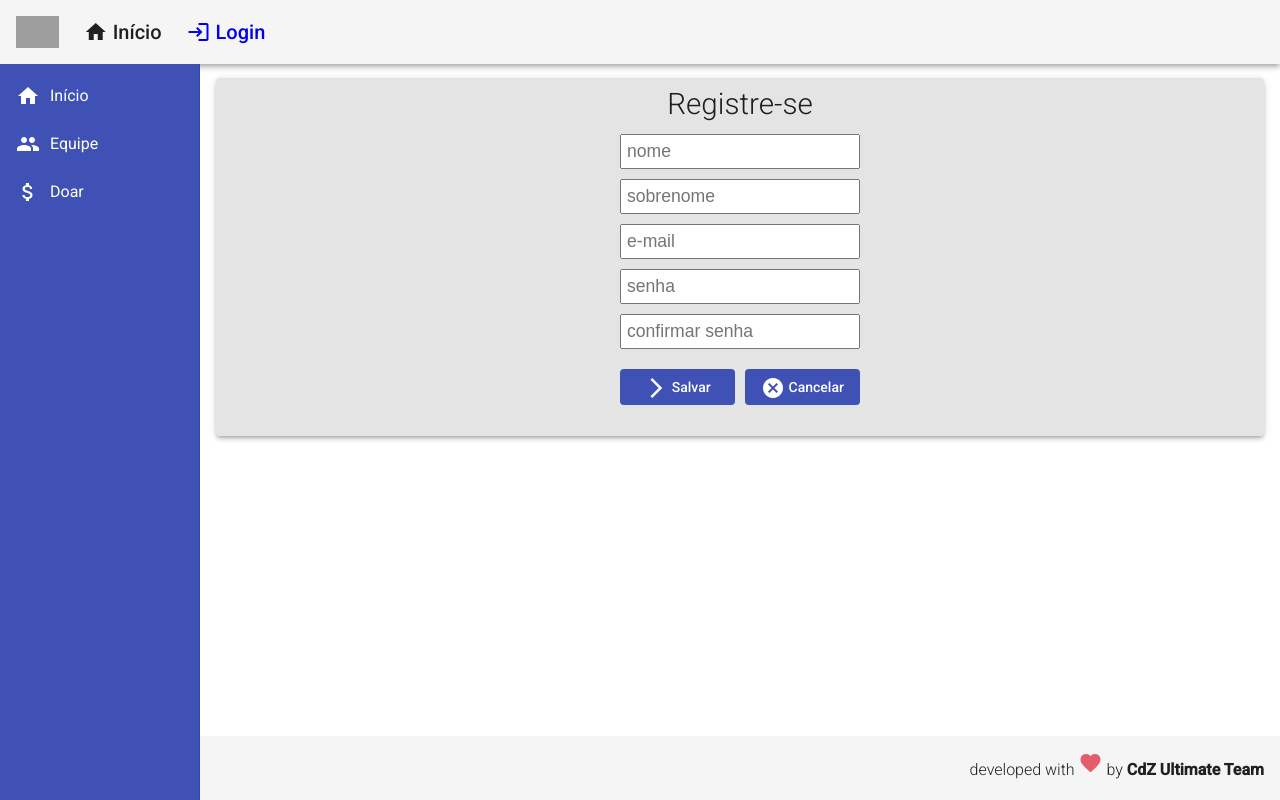
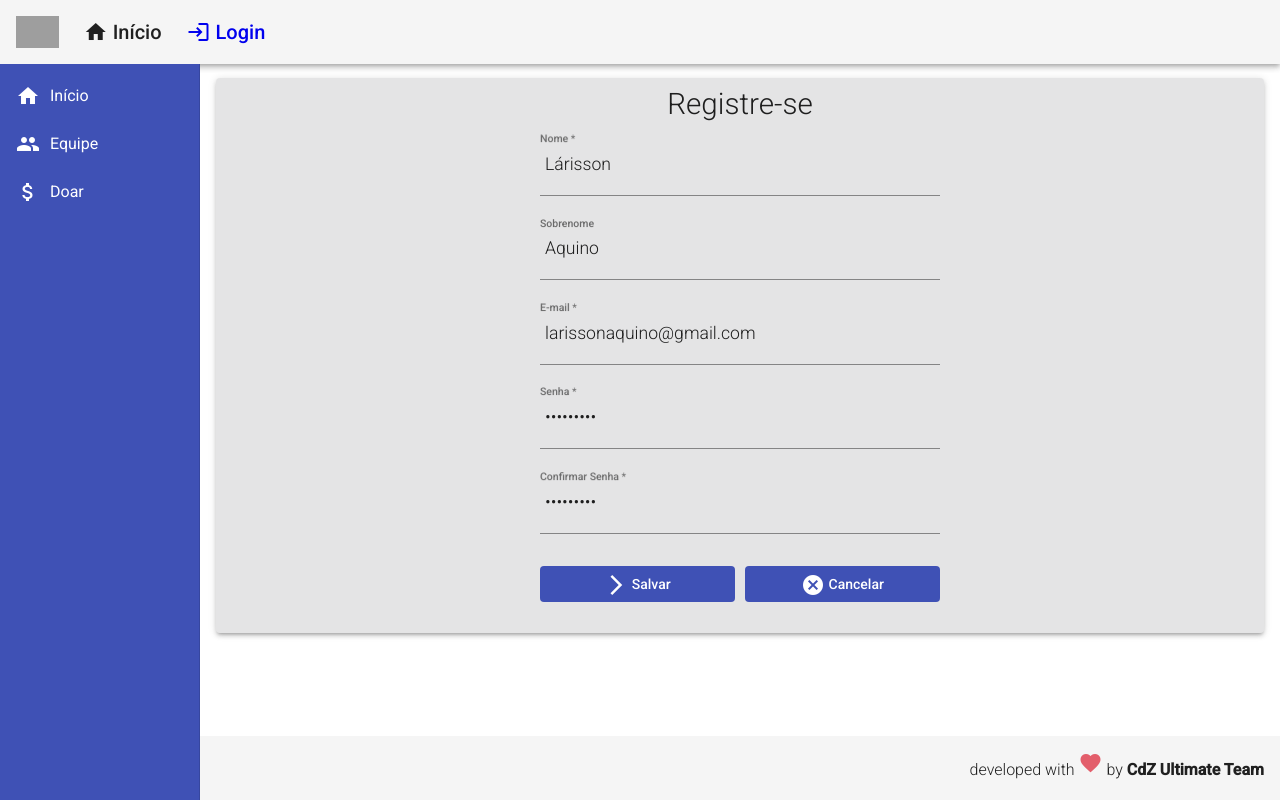
Before and after one commit to larissonaquino/cdz-ultimate, an Angular app: page /register in a window 1280 px wide. Built offline with nearby package versions, Linux system fonts and the light colour scheme; grey boxes are pictures that could not be loaded.

Commit message:
adding snack bar, login and register pages with forms

```diff
--- a/src/app/components/services/login.service.ts
+++ /dev/null
@@ -1,18 +0,0 @@
-import { Injectable } from '@angular/core';
-import { MatSnackBar } from '@angular/material/snack-bar';
-
-@Injectable({
-  providedIn: 'root'
-})
-export class LoginService {
-
-  constructor(private snackBar: MatSnackBar) { }
-
-  showMessage(msg: string): void {
-    this.snackBar.open(msg, 'X', {
-      duration: 3000,
-      horizontalPosition: 'right',
-      verticalPosition: 'top'
-    })
-  }
-}
--- /dev/null
+++ b/src/app/components/services/user.service.ts
@@ -0,0 +1,32 @@
+import { HttpClient } from '@angular/common/http';
+import { Injectable } from '@angular/core';
+import { MatSnackBar } from '@angular/material/snack-bar';
+import { Observable } from 'rxjs';
+import { Player } from 'src/app/models/player.model';
+
+@Injectable({
+  providedIn: 'root'
+})
+export class UserService {
+
+  baseUrl: string = "http://localhost:3000";
+
+  constructor(private http: HttpClient,
+    private snackBar: MatSnackBar) { }
+
+  showMessage(msg: string, action: string): void {
+    this.snackBar.open(msg, action, {
+      duration: 3000,
+      horizontalPosition: 'right',
+      verticalPosition: 'top'
+    })
+  }
+
+  create(player: Player): Observable<Player> {
+    return this.http.post<Player>(this.baseUrl, player);
+  }
+
+  read(player: Player): Observable<Player> {
+    return this.http.get<Player>(this.baseUrl)
+  }
+}
--- a/src/app/models/player.model.ts
+++ b/src/app/models/player.model.ts
@@ -2,4 +2,5 @@ export interface Player {
     id?: number
     email: string
     name: string
+    lastName?: string
 }
--- a/src/app/views/login/login.component.css
+++ b/src/app/views/login/login.component.css
@@ -2,38 +2,40 @@
     display: flex;
     flex-direction: column;
     align-items: center;
-    background-color: rgba(120, 122, 124, 0.2);
+    background-color: rgba(107, 127, 148, 0.2);
 }
 
 .login .title {
+    margin-top: 10px;
     margin-bottom: 20px;
     font-weight: 100;
     font-size: 1.85rem;
 }
 
-.login .form {
+.login form {
     display: flex;
     flex-direction: column;
+    width: 400px;
 }
 
-.login .form input {
+.login form input {
     margin-bottom: 10px;
     padding: 5px;
-    max-width: 500px;
     font-weight: 300;
     font-size: 1.1rem;
+    border-radius: 5px;
 }
 
 .login .buttons {
     display: flex;
     justify-content: space-between;
     margin-bottom: 5px;
+    padding: 0px;
 }
 
 .login .buttons button {
     margin: 10px 0px 0px 0px;
     width: 100%;
-    padding: 0px;
 }
 
 .login .register {
@@ -51,3 +53,9 @@
     font-weight: bold;
     color: rgba(26, 44, 199, 0.2);
 }
+
+.login .redirections {
+    display: flex;
+    flex-direction: column;
+    align-items: flex-start;
+}
--- a/src/app/views/login/login.component.html
+++ b/src/app/views/login/login.component.html
@@ -1,8 +1,15 @@
 <mat-card class="login mat-elevation-z3">
   <mat-card-title class="title">Login</mat-card-title>
-  <mat-card-content class="form">
+  <mat-card-content>
+    <form>
+      <mat-form-field>
         <input matInput type="text" placeholder="e-mail">
+      </mat-form-field>
+
+      <mat-form-field>
         <input matInput type="password" placeholder="senha">
+      </mat-form-field>
+    </form>
 
     <div class="buttons">
       <button mat-flat-button color="primary">
@@ -13,6 +20,7 @@
       </button>
     </div>
 
+    <div class="redirections">
       <span class="register">
         <a routerLink="/register">
           Náo tem uma conta? Registre-se
@@ -24,5 +32,6 @@
           Esqueci minha senha
         </a>
       </span>
+    </div>
   </mat-card-content>
 </mat-card>
--- a/src/app/views/login/login.component.ts
+++ b/src/app/views/login/login.component.ts
@@ -1,6 +1,8 @@
 import { Component, OnInit } from '@angular/core';
 import { Router } from '@angular/router';
-import { LoginService } from 'src/app/components/services/login.service';
+
+import { UserService } from 'src/app/components/services/user.service';
+import { Player } from './../../models/player.model';
 
 @Component({
   selector: 'app-login',
@@ -8,22 +10,24 @@ import { LoginService } from 'src/app/components/services/login.service';
   styleUrls: ['./login.component.css']
 })
 export class LoginComponent implements OnInit {
+  player: Player = {
+    name: 'Lárisson A',
+    email: 'larissonaquino@gmail.com'
+  }
 
-  error : string
-
-  constructor(private loginService: LoginService,
+  constructor(private UserService: UserService,
     private router: Router) { }
 
-  ngOnInit(): void {
-  }
+  ngOnInit(): void { }
 
-  save(): void {
-    this.loginService.showMessage('Logado com sucesso!')
+  read(): void {
+    this.UserService.read(this.player).subscribe(() => {
+      this.UserService.showMessage('Logado com sucesso!', 'X')
+    }, error => this.UserService.showMessage('Erro ao fazer log in, tente novamente', 'ERRO'))
   }
 
   navigateToAccountCreate(): void {
     this.router.navigate(['/register']);
     console.log('navigating...');
   }
-
 }
--- a/src/app/views/register/register.component.css
+++ b/src/app/views/register/register.component.css
@@ -12,18 +12,30 @@
     text-align: center;
 }
 
-.register .form {
+.register form {
     display: flex;
     flex-direction: column;
     justify-content: center;
+    width: 400px;
 }
 
-.register .form input {
+.register form .form-field {
+    display: flex;
+    flex-direction: column;
+    margin-bottom: 5px;
+}
+
+.register form .form-field mat-label {
+    margin-bottom: 5px;
+    font-weight: 500;
+}
+
+.register form input {
     margin-bottom: 10px;
     padding: 5px;
-    max-width: 500px;
     font-weight: 300;
     font-size: 1.1rem;
+    border-radius: 5px;
 }
 
 .register .buttons {
--- a/src/app/views/register/register.component.html
+++ b/src/app/views/register/register.component.html
@@ -1,21 +1,46 @@
 <mat-card class="register mat-elevation-z3">
   <mat-card-title class="title">Registre-se</mat-card-title>
-  <mat-card-content class="form">
-    <input matInput type="text" placeholder="nome">
-    <input matInput type="text" placeholder="sobrenome">
-    <input matInput type="text" placeholder="e-mail">
-    <input matInput type="password" placeholder="senha">
-    <input matInput type="confirm-password" placeholder="confirmar senha">
+  <mat-card-content>
+    <form [formGroup]="myForm">
+      <mat-form-field class="form-field">
+        <mat-label>Nome</mat-label>
+        <input formControlName="nameFormControl" matInput type="text" minLength="3" placeholder="nome"
+          [(ngModel)]="player.name" required>
+      </mat-form-field>
 
+      <mat-form-field class="form-field">
+        <mat-label>Sobrenome</mat-label>
+        <input formControlName="lastNameFormControl" matInput type="text" placeholder="sobrenome"
+          [(ngModel)]="player.lastName">
+      </mat-form-field>
+
+      <mat-form-field class="form-field">
+        <mat-label>E-mail</mat-label>
+        <input formControlName="emailFormControl" matInput type="text" placeholder="e-mail" [(ngModel)]="player.email"
+          required>
+      </mat-form-field>
+
+      <mat-form-field class="form-field">
+        <mat-label>Senha</mat-label>
+        <input formControlName="passwordFormControl" matInput type="password" placeholder="senha" [(ngModel)]="password"
+          required>
+      </mat-form-field>
+
+      <mat-form-field class="form-field">
+        <mat-label>Confirmar Senha</mat-label>
+        <input formControlName="confirmPasswordFormControl" matInput type="password" placeholder="confirmar senha"
+          [(ngModel)]="confirmPassword" required>
+      </mat-form-field>
+    </form>
     <div class="buttons">
-      <button mat-flat-button (click)="createAccount()" color="primary">
+      <button mat-flat-button (click)="createAccount($event)" color="primary">
         <i class="material-icons">
           arrow_forward_ios
         </i>
         Salvar
       </button>
 
-      <button class="cancel" mat-flat-button (click)="cancel()" color="primary">
+      <button class="cancel" mat-flat-button (click)="cancel($event)" color="primary">
         <i class="material-icons">
           cancel
         </i>
--- a/src/app/views/register/register.component.ts
+++ b/src/app/views/register/register.component.ts
@@ -1,6 +1,9 @@
 import { Router } from '@angular/router';
-import { LoginService } from './../../components/services/login.service';
 import { Component, OnInit } from '@angular/core';
+import { FormGroup, FormControl, FormBuilder, Validators } from '@angular/forms';
+
+import { UserService } from 'src/app/components/services/user.service';
+import { Player } from 'src/app/models/player.model';
 
 @Component({
   selector: 'app-register',
@@ -8,18 +11,54 @@ import { Component, OnInit } from '@angular/core';
   styleUrls: ['./register.component.css']
 })
 export class RegisterComponent implements OnInit {
+  myForm: FormGroup;
 
-  constructor(private loginService: LoginService,
-    private router: Router) { }
-
-  ngOnInit(): void {
+  player: Player = {
+    name: 'Lárisson',
+    email: 'larissonaquino@gmail.com',
+    lastName: 'Aquino'
   }
 
-  createAccount(): void {
-    this.loginService.showMessage('Conta criada com sucesso!')
+  password: String = "senha8759"
+  confirmPassword: String = "senha8759"
+
+  constructor(private UserService: UserService,
+    private router: Router, builder: FormBuilder) {
+
+    this.myForm = new FormGroup({
+      nameFormControl: new FormControl('', [
+        Validators.required,
+        Validators.nullValidator,
+        Validators.minLength(3)
+      ]),
+      lastNameFormControl: new FormControl('', [
+        Validators.maxLength(30)
+      ]),
+      emailFormControl: new FormControl('', [
+        Validators.required,
+        Validators.email,
+      ]),
+      passwordFormControl: new FormControl('', [
+        Validators.required
+      ]),
+      confirmPasswordFormControl: new FormControl('', [
+        Validators.required
+      ])
+    });
   }
 
-  cancel(): void {
+  ngOnInit(): void { }
+
+  createAccount(e: any): void {
+    e.preventDefault();
+    this.UserService.create(this.player).subscribe(() => {
+      this.UserService.showMessage('Conta criada com sucesso!', 'X')
+      this.router.navigate(['/'])
+    }, error => this.UserService.showMessage('Erro ao salvar, tente novamente', 'ERRO'))
+  }
+
+  cancel(e: any): void {
+    e.preventDefault();
     this.router.navigate(['/login'])
   }
 }
```
Also changed, not shown: src/app/app.module.ts (+14 -4 lines), 1 other file (tests, documents, lock files or other folders). Lines whose indentation alone changed are shown as unchanged.
